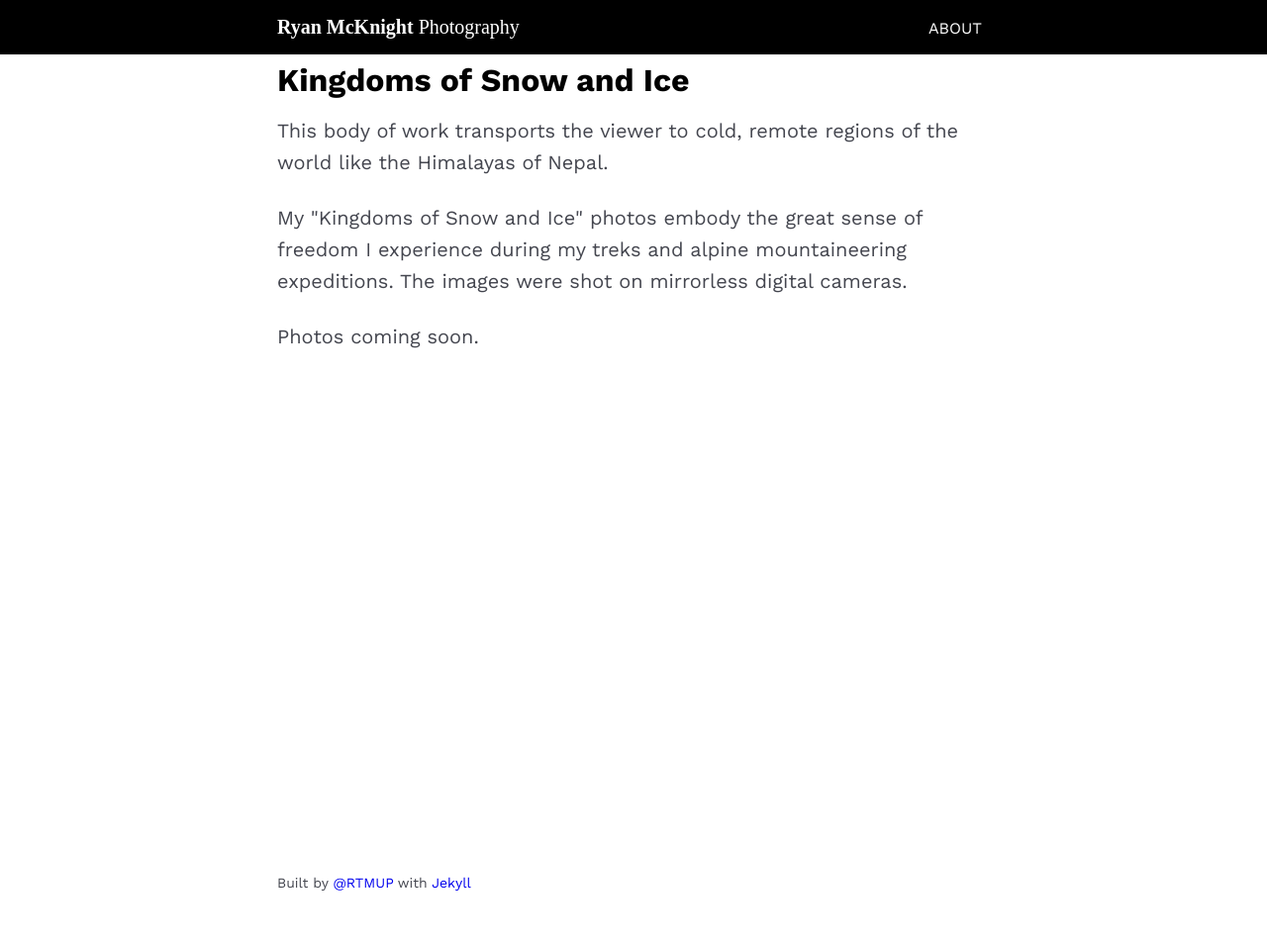
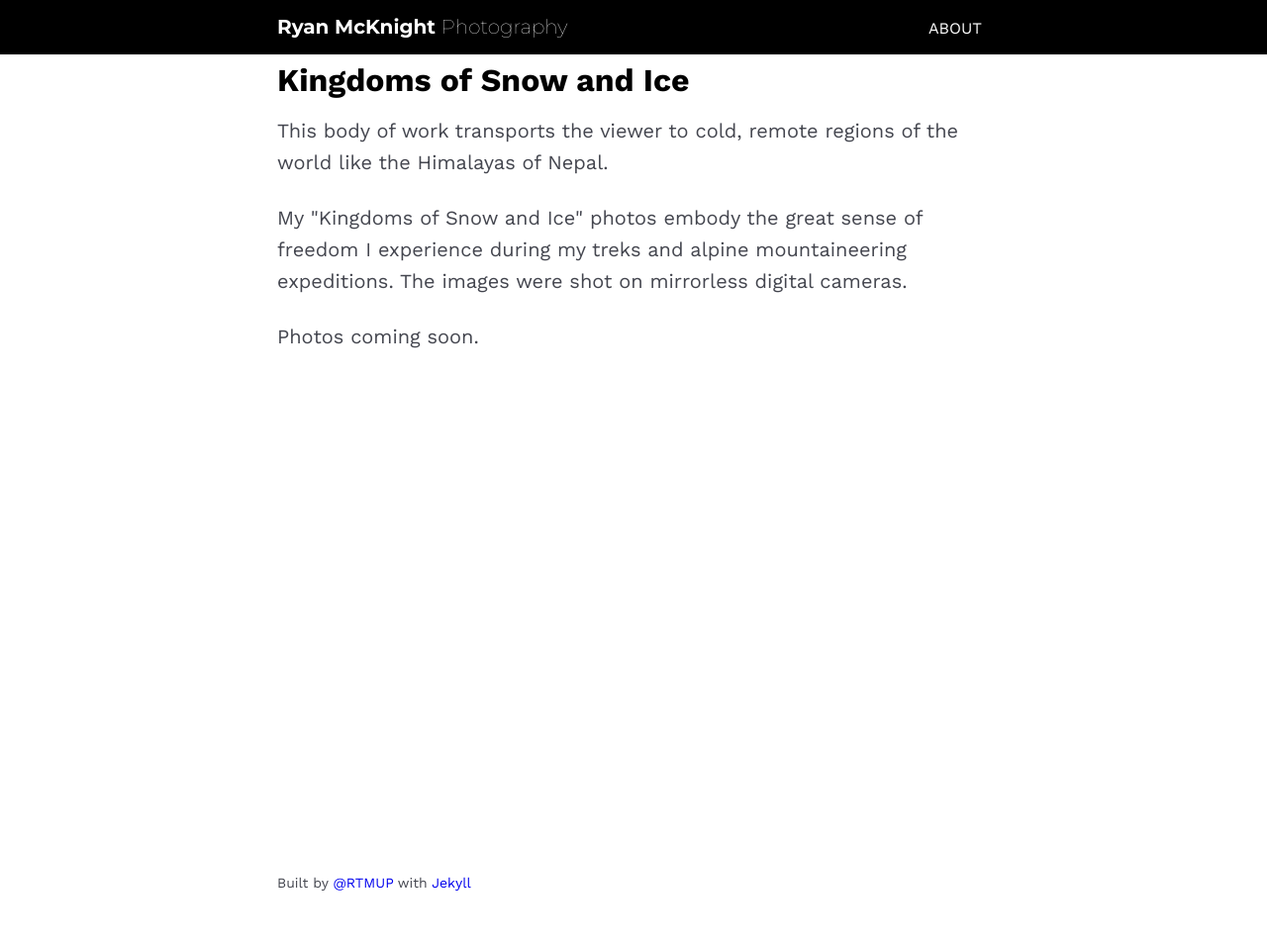
Before and after one commit to mcknightlabs/mcknight-studio, a Jekyll site: the page built from kingdoms-snow-ice.html, in a window 1280 px wide. Shown: the whole page at 99% size. Built offline with Jekyll 4.4.1, drawn with Linux system fonts in a browser that asks for light colours.

Commit message:
adds montserrat font

```diff
--- a/_layouts/default.html
+++ b/_layouts/default.html
@@ -5,6 +5,8 @@
         <meta name="viewport" content="width=device-width, initial-scale=1.0" />
 		<title>{{ page.title }}</title>
         <link rel="stylesheet" href="{{ site.github.url }}/stylesheets/app.css" />
+        <link href="https://fonts.googleapis.com/css?family=Montserrat:100,700" rel="stylesheet">
+        <link href="https://fonts.googleapis.com/css?family=Merriweather:400, 700" rel="stylesheet">
         <link href="https://fonts.googleapis.com/css?family=Merriweather:400, 700" rel="stylesheet">
         <link href="https://fonts.googleapis.com/css?family=Work+Sans:100,400,700,800" rel="stylesheet">
         <script src="{{ site.github.url }}/js/classie.js"></script>
```
